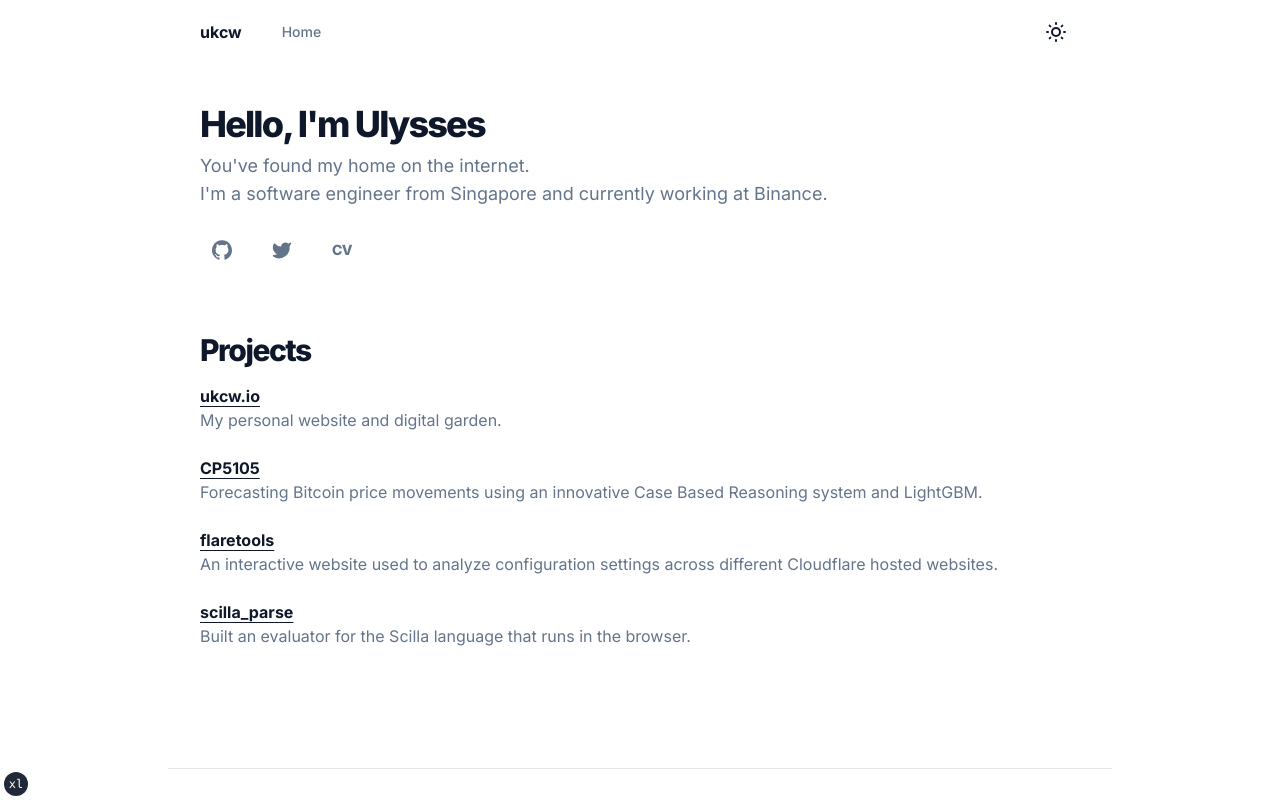
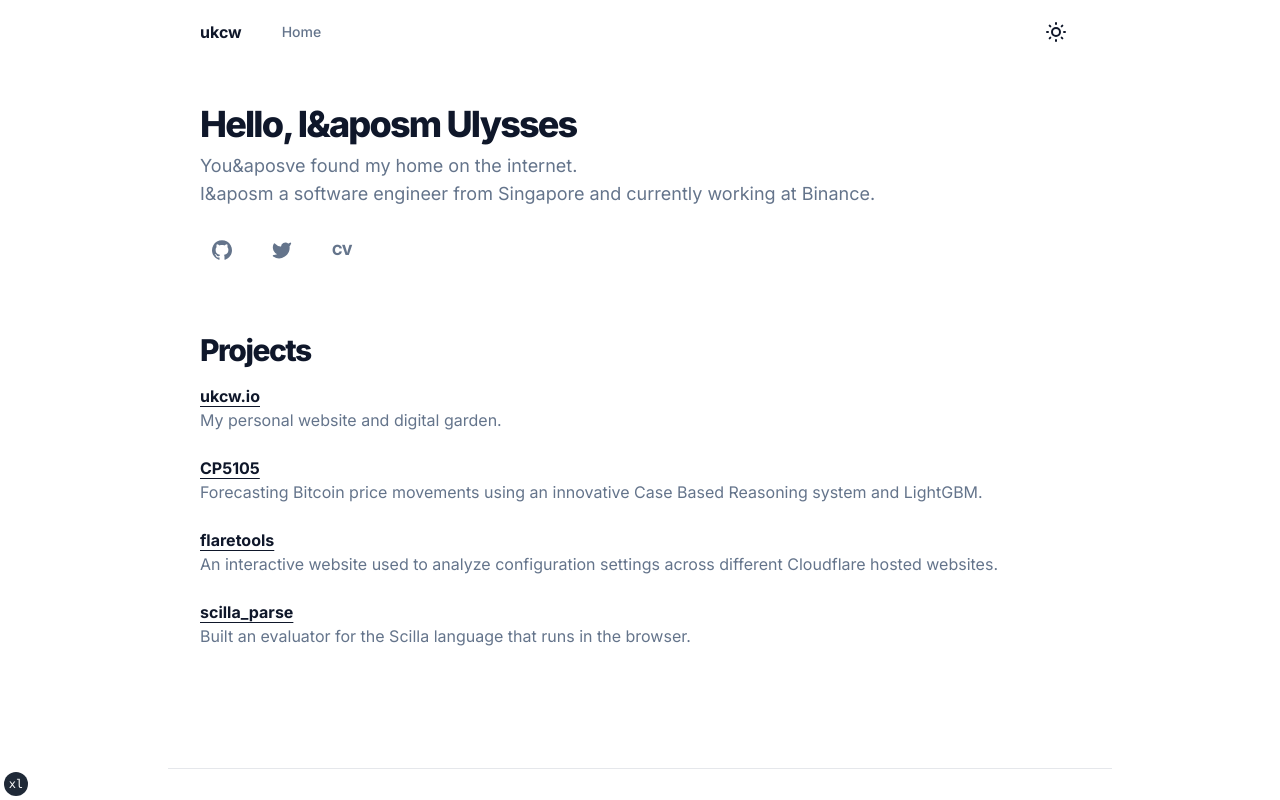
Before and after one commit to ukcw/ukcw.io, a Next.js app: page / in a window 1280 px wide. Shown: the top 800 px of the page. Built offline with nearby package versions, Linux system fonts and the light colour scheme.

Commit message:
fix: replace ' with &apos

```diff
--- a/app/page.tsx
+++ b/app/page.tsx
@@ -22,12 +22,12 @@ export default function IndexPage() {
           built with Radix UI and Tailwind CSS.
         </h1> */}
         <h1 className="text-3xl font-extrabold leading-tight tracking-tighter md:text-4xl">
-          Hello, I'm Ulysses
+          Hello, I&aposm Ulysses
         </h1>
         <p className="max-w-[700px] text-lg text-muted-foreground">
-          You've found my home on the internet.
+          You&aposve found my home on the internet.
           <br className="hidden sm:inline" />
-          I'm a software engineer from Singapore and currently working at
+          I&aposm a software engineer from Singapore and currently working at
           Binance.
         </p>
       </div>
@@ -61,7 +61,7 @@ export default function IndexPage() {
               variant: "ghost",
             })}
           >
-            <p className="h-5 w-5 fill-current text-muted-foreground font-extrabold tracking-tighter ">
+            <p className="h-5 w-5 fill-current font-extrabold tracking-tighter text-muted-foreground ">
               CV
             </p>
             <span className="sr-only">CV</span>
```
